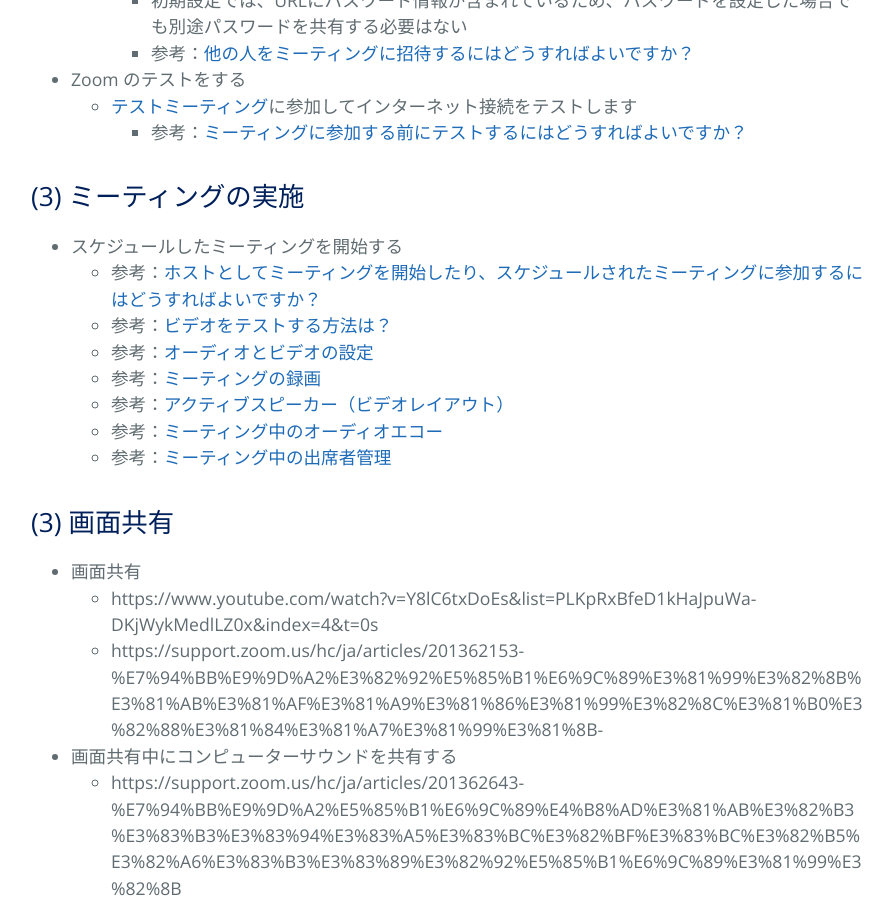
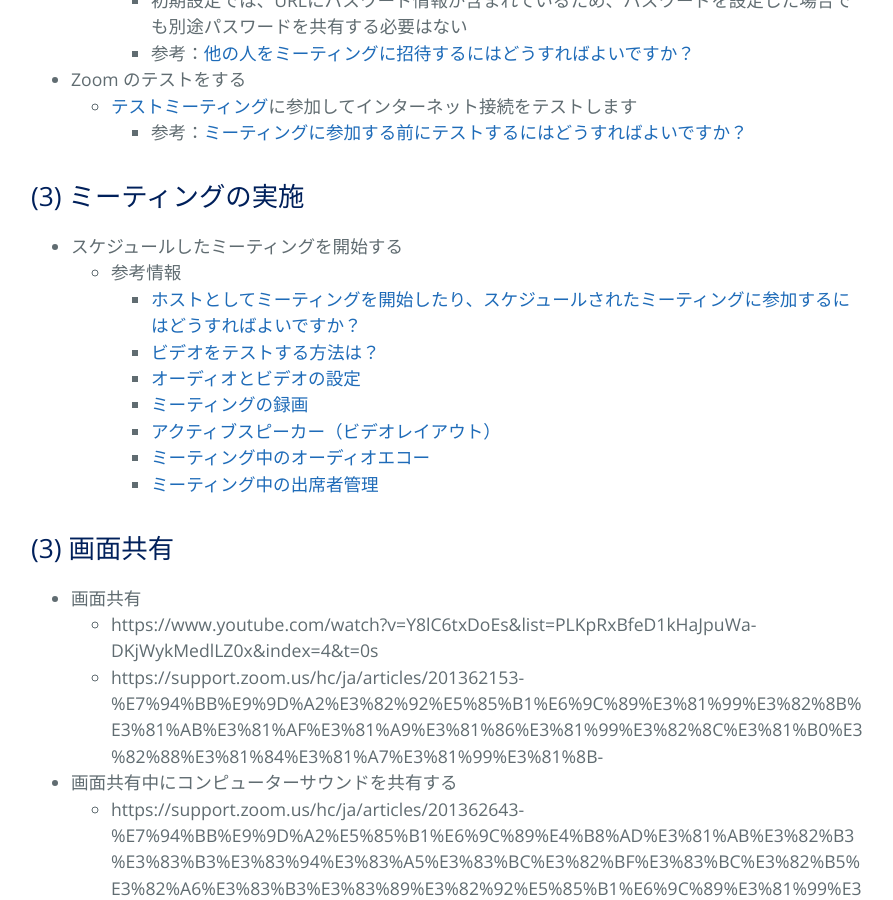
Before and after one commit to kyoto-u/online-edu, a Jekyll site: the page built from b_zoom_own.md, in a window 1280 px wide and 900 px high, scrolled down 1641 px. Shown: the whole window, without its empty margins (193-1086 px from the left). Built offline with Jekyll 4.4.1, drawn with Linux system fonts in a browser that asks for light colours.

Commit message:
Update b_zoom_own.md

```diff
--- a/b_zoom_own.md
+++ b/b_zoom_own.md
@@ -61,13 +61,14 @@ title: {{ site.name }}
 
 ## (3) ミーティングの実施
  - スケジュールしたミーティングを開始する
-   - 参考：[ホストとしてミーティングを開始したり、スケジュールされたミーティングに参加するにはどうすればよいですか？](https://support.zoom.us/hc/ja/articles/201362423-ホストとしてミーティングを開始したり-スケジュールされたミーティングに参加するにはどうすればよいですか-)
-    - 参考：[ビデオをテストする方法は？](https://support.zoom.us/hc/ja/articles/201362313-%E3%83%93%E3%83%87%E3%82%AA%E3%82%92%E3%83%86%E3%82%B9%E3%83%88%E3%81%99%E3%82%8B%E6%96%B9%E6%B3%95%E3%81%AF-)
-   - 参考：[オーディオとビデオの設定](https://www.youtube.com/watch?v=RDz24Y7qUio&list=PLKpRxBfeD1kHaJpuWa-DKjWykMedlLZ0x&index=3&t=0s)
-    - 参考：[ミーティングの録画](https://www.youtube.com/watch?v=rH3usc2lM6w&list=PLKpRxBfeD1kHaJpuWa-DKjWykMedlLZ0x&index=6&t=0s)
-   - 参考：[アクティブスピーカー（ビデオレイアウト）](https://support.zoom.us/hc/ja/articles/201362403-%E3%82%A2%E3%82%AF%E3%83%86%E3%82%A3%E3%83%96%E3%82%B9%E3%83%94%E3%83%BC%E3%82%AB%E3%83%BC-%E3%83%93%E3%83%87%E3%82%AA%E3%83%AC%E3%82%A4%E3%82%A2%E3%82%A6%E3%83%88-)
-   - 参考：[ミーティング中のオーディオエコー](https://support.zoom.us/hc/ja/articles/202050538-%E3%83%9F%E3%83%BC%E3%83%86%E3%82%A3%E3%83%B3%E3%82%B0%E4%B8%AD%E3%81%AE%E3%82%AA%E3%83%BC%E3%83%87%E3%82%A3%E3%82%AA%E3%82%A8%E3%82%B3%E3%83%BC)
-    - 参考：[ミーティング中の出席者管理](https://support.zoom.us/hc/ja/articles/200941109-%E3%83%9F%E3%83%BC%E3%83%86%E3%82%A3%E3%83%B3%E3%82%B0%E4%B8%AD%E3%81%AE%E5%87%BA%E5%B8%AD%E8%80%85%E7%AE%A1%E7%90%86)
+   - 参考情報
+     - [ホストとしてミーティングを開始したり、スケジュールされたミーティングに参加するにはどうすればよいですか？](https://support.zoom.us/hc/ja/articles/201362423-ホストとしてミーティングを開始したり-スケジュールされたミーティングに参加するにはどうすればよいですか-)
+     - [ビデオをテストする方法は？](https://support.zoom.us/hc/ja/articles/201362313-%E3%83%93%E3%83%87%E3%82%AA%E3%82%92%E3%83%86%E3%82%B9%E3%83%88%E3%81%99%E3%82%8B%E6%96%B9%E6%B3%95%E3%81%AF-)
+     - [オーディオとビデオの設定](https://www.youtube.com/watch?v=RDz24Y7qUio&list=PLKpRxBfeD1kHaJpuWa-DKjWykMedlLZ0x&index=3&t=0s)
+     - [ミーティングの録画](https://www.youtube.com/watch?v=rH3usc2lM6w&list=PLKpRxBfeD1kHaJpuWa-DKjWykMedlLZ0x&index=6&t=0s)
+      - [アクティブスピーカー（ビデオレイアウト）](https://support.zoom.us/hc/ja/articles/201362403-%E3%82%A2%E3%82%AF%E3%83%86%E3%82%A3%E3%83%96%E3%82%B9%E3%83%94%E3%83%BC%E3%82%AB%E3%83%BC-%E3%83%93%E3%83%87%E3%82%AA%E3%83%AC%E3%82%A4%E3%82%A2%E3%82%A6%E3%83%88-)
+      - [ミーティング中のオーディオエコー](https://support.zoom.us/hc/ja/articles/202050538-%E3%83%9F%E3%83%BC%E3%83%86%E3%82%A3%E3%83%B3%E3%82%B0%E4%B8%AD%E3%81%AE%E3%82%AA%E3%83%BC%E3%83%87%E3%82%A3%E3%82%AA%E3%82%A8%E3%82%B3%E3%83%BC)
+      - [ミーティング中の出席者管理](https://support.zoom.us/hc/ja/articles/200941109-%E3%83%9F%E3%83%BC%E3%83%86%E3%82%A3%E3%83%B3%E3%82%B0%E4%B8%AD%E3%81%AE%E5%87%BA%E5%B8%AD%E8%80%85%E7%AE%A1%E7%90%86)
 
 
 ## (3) 画面共有
```
